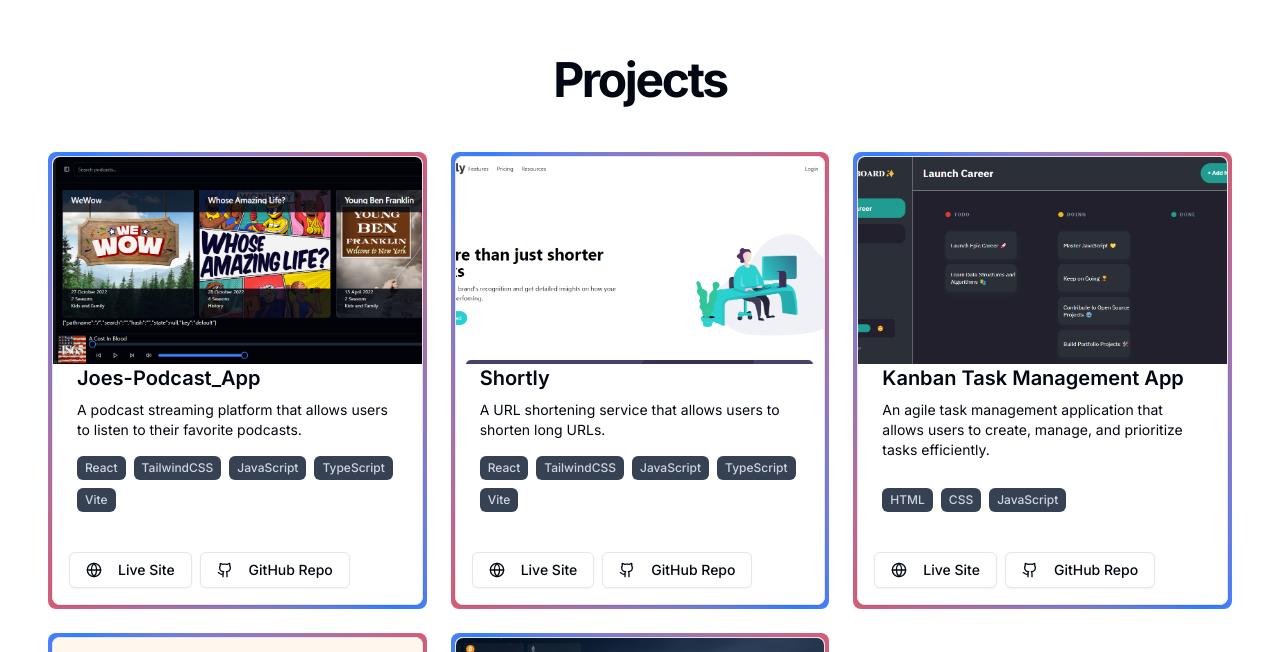
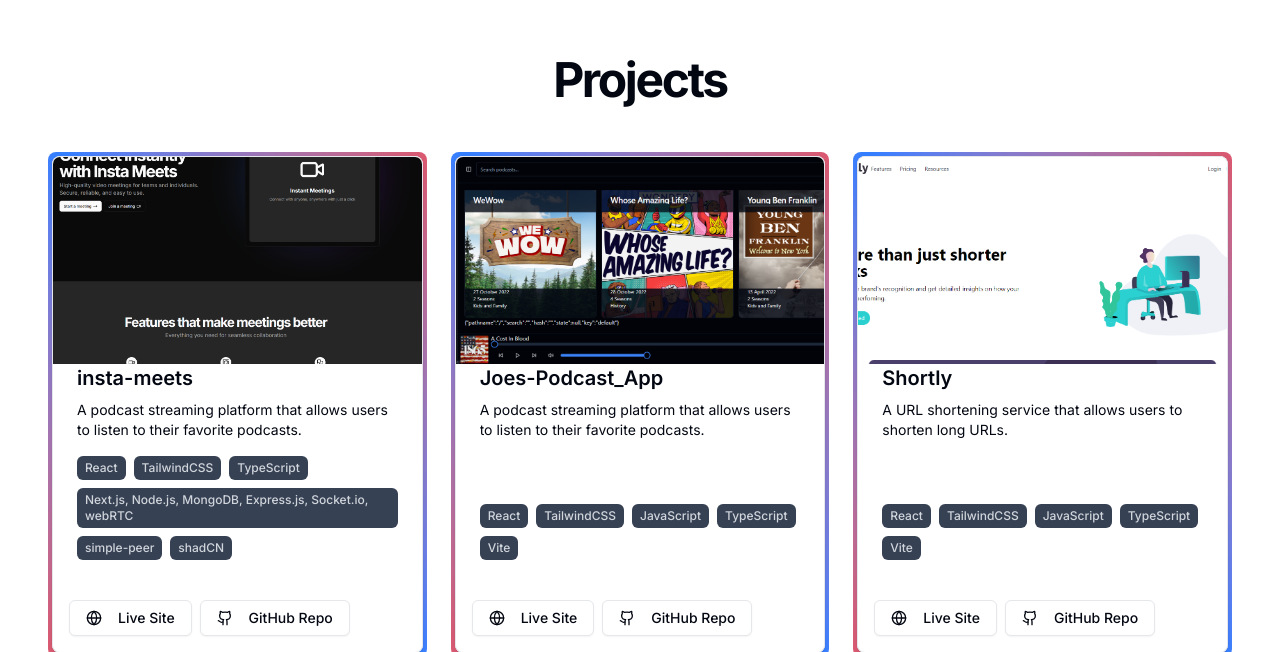
Before and after one commit to TraderJoe97/Portfolio, a Next.js app in the folder portfolio/: page / in a window 1280 px wide. Shown: the part 1973-2625 px from the top of the page. Built offline with nearby package versions, Linux system fonts and the light colour scheme.

Commit message:
add insta-meets project card with details and image

```diff
--- a/portfolio/src/app/page.tsx
+++ b/portfolio/src/app/page.tsx
@@ -120,6 +120,14 @@
               </h2>
               <div className="grid gap-6 md:grid-cols-2 lg:grid-cols-3">
                 <ProjectCard
+                  title="insta-meets"
+                  description="A podcast streaming platform that allows users to listen to their favorite podcasts."
+                  image="/insta-meets-vercel-app.png"
+                  liveSite="https://insta-meets.vercel.app/"
+                  githubRepo="https://github.com/TraderJoe97/video_chat_site"
+                  technologies={["React", "TailwindCSS", "TypeScript", "Next.js, Node.js, MongoDB, Express.js, Socket.io, webRTC", "simple-peer", "shadCN"]}
+                />
+                <ProjectCard
                   title="Joes-Podcast_App"
                   description="A podcast streaming platform that allows users to listen to their favorite podcasts."
                   image="/brave_screenshot_podcast.png"
```
Also changed, not shown: portfolio/public/insta-meets-vercel-app.png (added).
